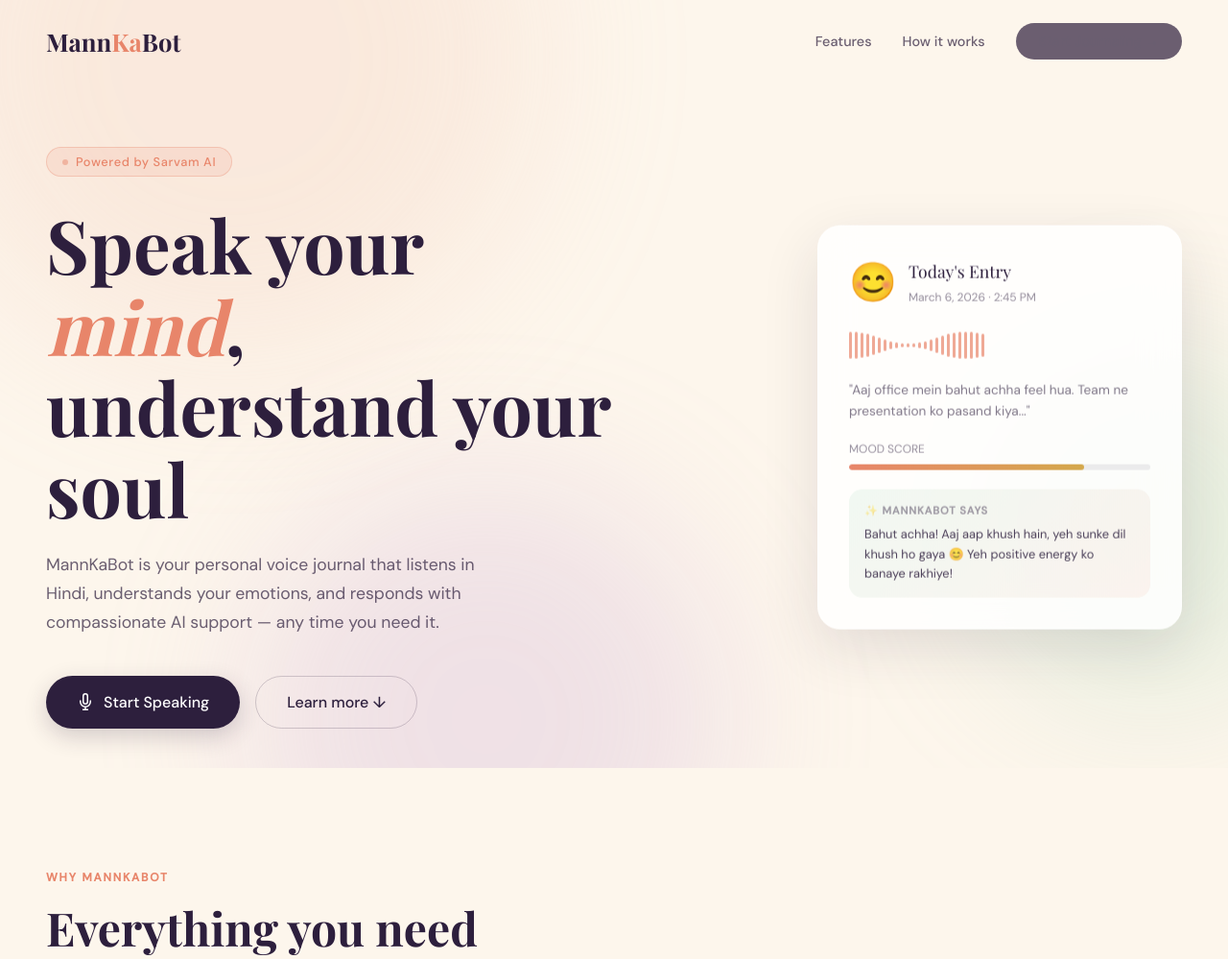
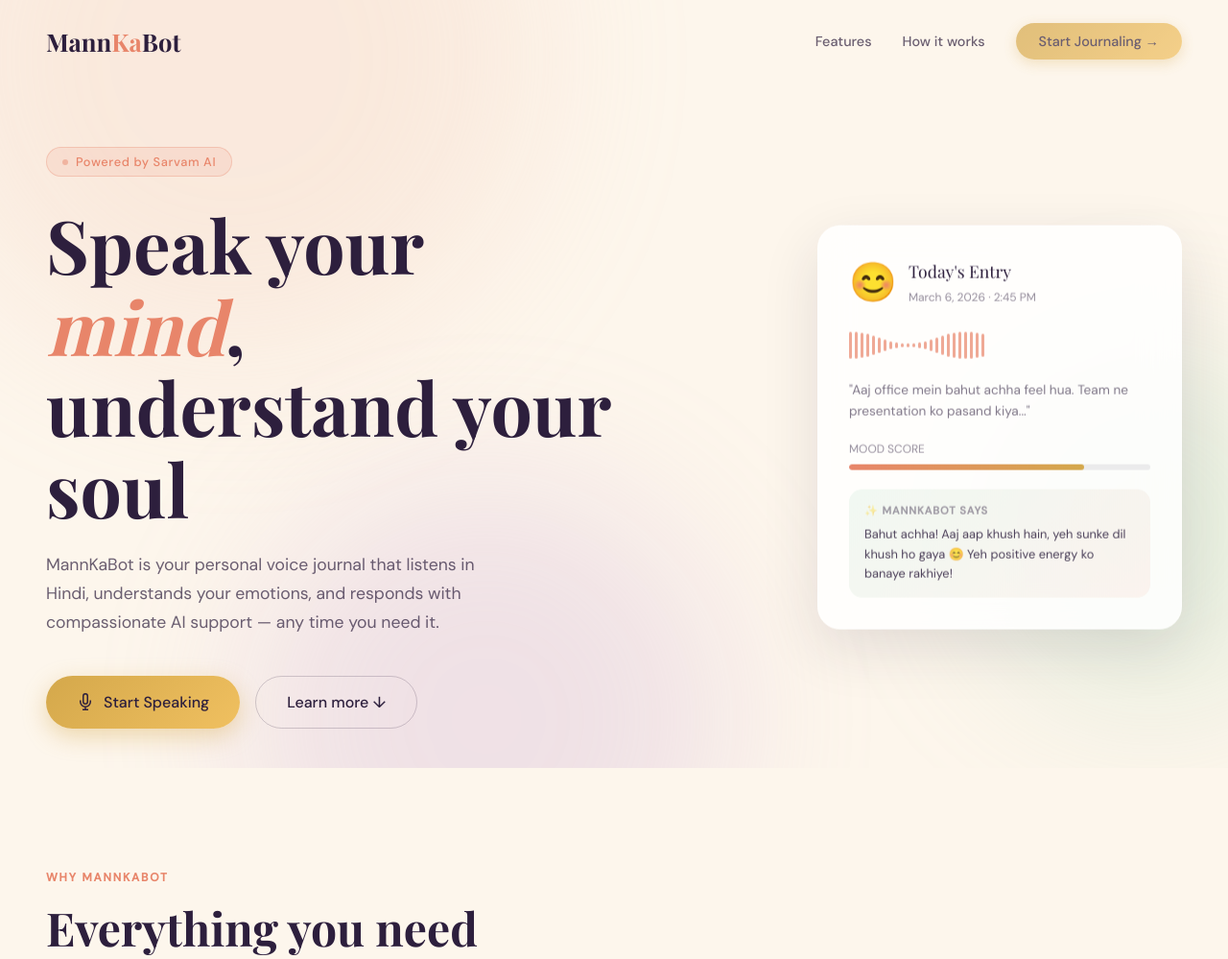
Before and after one commit to dev-tr26/MannKaBot, a Python web app: template frontend/templates/index.html in a window 1280 px wide. Shown: the top 999 px of the page at 96% size. Run offline with Jinja, Linux system fonts and the light colour scheme; the template is opened without the code that fills it, so the values that code supplies are empty; some web fonts are replaced.

Commit message:
changed-button-color

```diff
--- a/frontend/templates/index.html
+++ b/frontend/templates/index.html
@@ -71,16 +71,17 @@
     .nav-links a { text-decoration: none; color: var(--deep); opacity: 0.7; font-size: 0.9rem; font-weight: 500; transition: opacity 0.2s; }
     .nav-links a:hover { opacity: 1; }
     .btn-nav {
-      background: var(--deep);
-      color: #fff;
+      background: linear-gradient(135deg, #d4a84b, #f0c060);
+      color:  #2d1f3d;
       padding: 10px 24px;
       border-radius: 40px;
       font-size: 0.9rem;
       font-weight: 500;
       text-decoration: none;
       transition: transform 0.2s, background 0.2s;
+      box-shadow: 0 4px 14px rgba(212, 168, 75, 0.4);
     }
-    .btn-nav:hover { transform: translateY(-2px); background: var(--plum); opacity: 1; }
+    .btn-nav:hover { transform: translateY(-2px); background: linear-gradient(135deg, #c49a3a, #e8b84b); opacity: 1; }
 
     /* HERO */
     .hero {
@@ -130,17 +131,17 @@
       display: inline-flex;
       align-items: center;
       gap: 10px;
-      background: var(--deep);
-      color: #fff;
+      background: linear-gradient(135deg, #d4a84b, #f0c060);
+      color: #2d1f3d;
       padding: 16px 32px;
       border-radius: 50px;
       font-size: 1rem;
       font-weight: 500;
       text-decoration: none;
       transition: all 0.3s ease;
-      box-shadow: 0 8px 24px rgba(45, 31, 61, 0.2);
+      box-shadow: 0 8px 24px rgba(212, 168, 75, 0.4);
     }
-    .btn-primary:hover { transform: translateY(-3px); box-shadow: 0 12px 32px rgba(45, 31, 61, 0.3); background: var(--plum); }
+    .btn-primary:hover { transform: translateY(-3px); box-shadow: 0 12px 32px rgba(212, 168, 75, 0.55); background: linear-gradient(135deg, #c49a3a, #e8b84b); }
     .btn-secondary {
       display: inline-flex;
       align-items: center;
@@ -279,7 +280,7 @@
       font-family: 'Playfair Display', serif;
       font-size: 4rem;
       font-weight: 700;
-      color: rgba(255,255,255,0.08);
+      color: rgba(212,168,75,0.6);
       line-height: 1;
       margin-bottom: -16px;
     }
```
Also changed, not shown: 1 other file.
